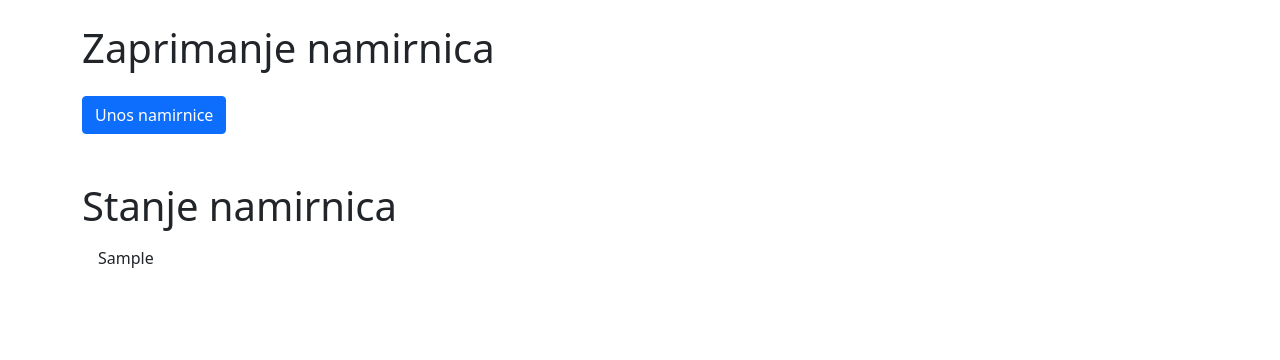
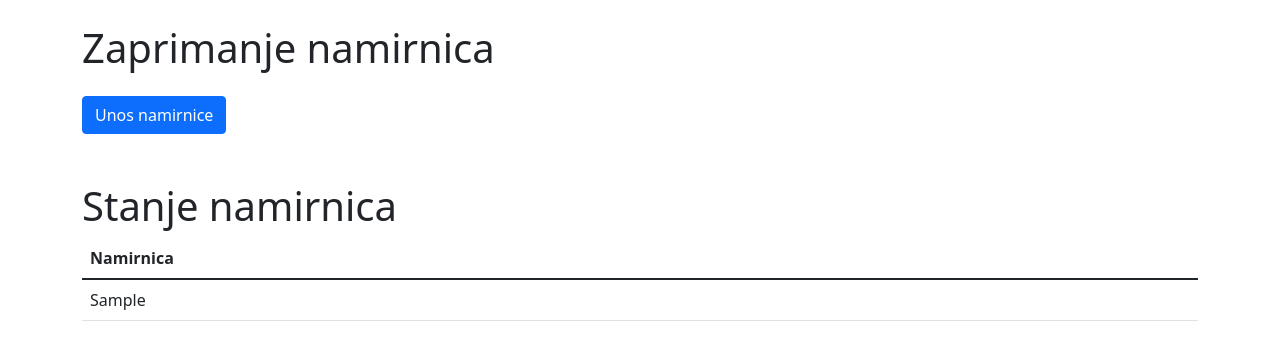
Before and after one commit to sblekic/pis-projekt, a Flask app: template website/templates/namirnice.html in a window 1280 px wide. Shown: the part 56-416 px from the top of the page. Run offline with Flask 2, Linux system fonts and the light colour scheme; the template is opened without the code that fills it: most values are stand-ins (such as "Sample title", 1, 10 or a date in 2020).

Commit message:
tablični prikaz namirnica po abecednom redu

```diff
--- a/website/templates/namirnice.html
+++ b/website/templates/namirnice.html
@@ -51,10 +51,28 @@
             </div>
         </div>
     </div>
-    <div class="mt-5">
+    <!-- Lista namirnica -->
+    <div class="mt-5 mb-5">
+        <h1>Stanje namirnica</h1>
+        <table class="table table-hover">
+            <thead>
+                <tr>
+                    <th scope="col">Namirnica</th>
+                </tr>
+            </thead>
+            <tbody>
+                {% for d in data %}
+                    <tr>
+                        <td>{{ d.ime_namirnice }}</td>
+                    </tr>
+                {% endfor %}
+            </tbody>
+        </table>
+        {#
         <h1>Stanje namirnica</h1>
         <ul class="list-group list-group-flush" id="notes">
             {% for d in data %}<li class="list-group-item">{{ d.ime_namirnice }}</li>{% endfor %}
         </ul>
+        #}
     </div>
 {% endblock %}
--- a/website/views.py
+++ b/website/views.py
@@ -19,6 +19,7 @@ def namirnice():
         ime_namirnice = request.form.get('imeNamirnice')
         Namirnica(ime_namirnice=ime_namirnice)
 
-    namirnica_db = orm.select(x for x in Namirnica)[:]
+    namirnica_db = orm.select(x for x in Namirnica).order_by(
+        Namirnica.ime_namirnice)[:]
     # print(test.ime_namirnice)
     return render_template("namirnice.html", data=namirnica_db)
```
Also changed, not shown: website/baza_podataka.sqlite.
